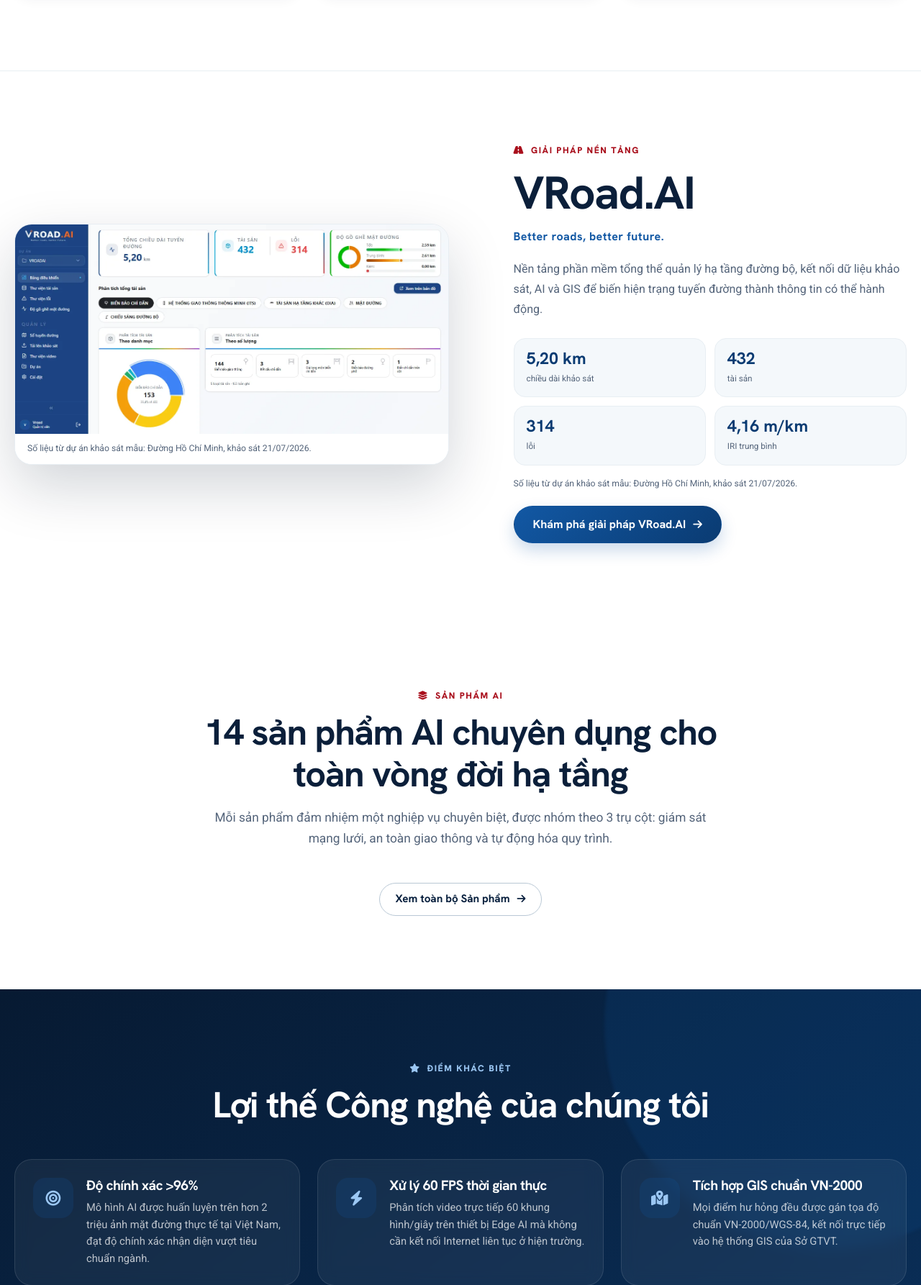
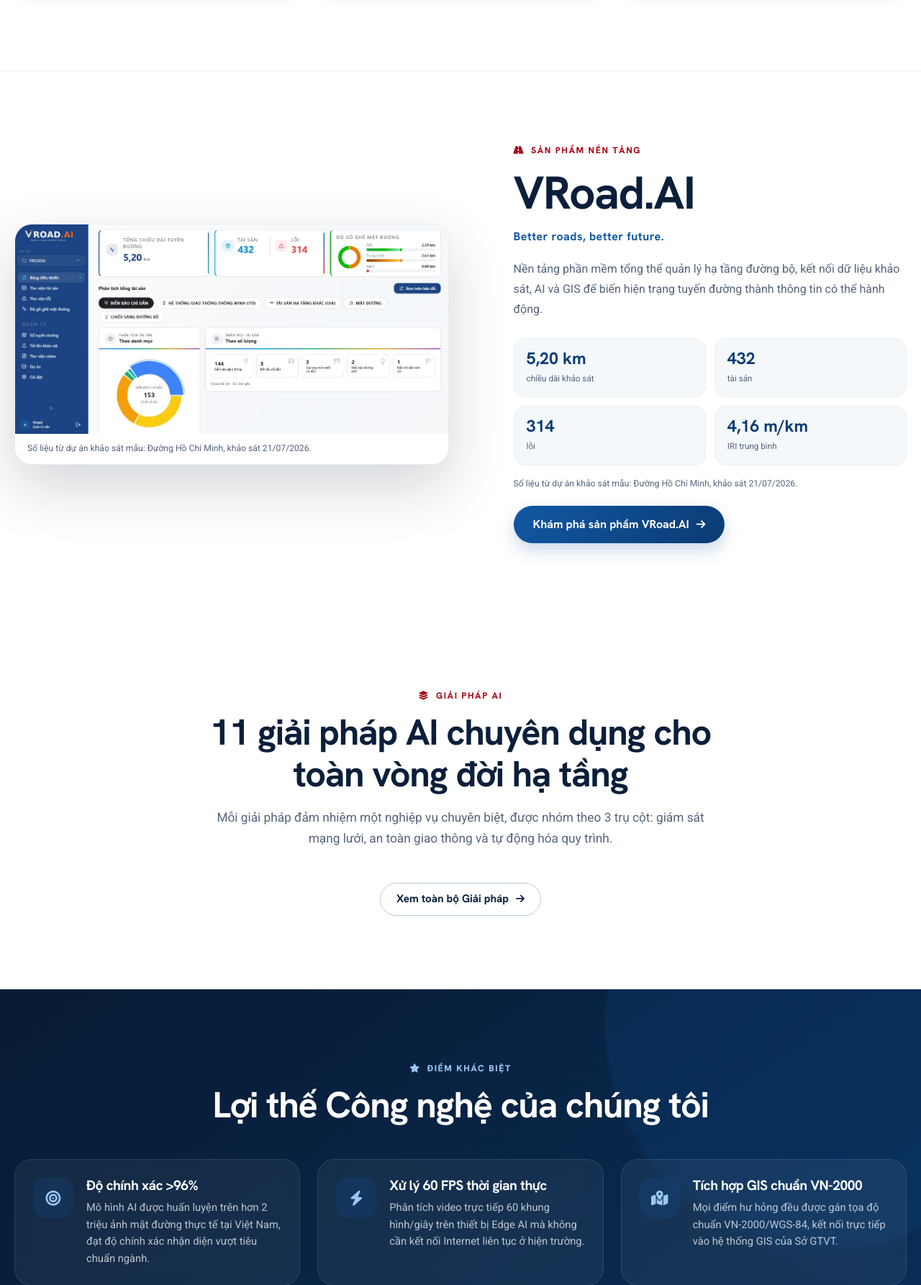
Before and after one commit to congtri2103/TADIC, a Django app: page / in a window 1280 px wide. Shown: the part 3374-5160 px from the top of the page at 72% size. Run offline with Django 5.2, Linux system fonts and the light colour scheme; data that the repository does not hold is empty.

Commit message:
feat: tach danh muc giai phap va san pham

```diff
--- a/apps/home/management/commands/seed_data.py
+++ b/apps/home/management/commands/seed_data.py
@@ -135,7 +135,7 @@ PARTNERS = [
 # ─── Stats ────────────────────────────────────────────────────────────────────
 STATS = [
     {"label": "km đường đã khảo sát",           "target_value": 1800, "suffix": "+",  "icon": "fa-road",             "order": 1},
-    {"label": "Tác nhân AI trong hệ sinh thái",  "target_value": 14,   "suffix": "",   "icon": "fa-robot",            "order": 2},
+    {"label": "Sản phẩm & tác nhân AI trong hệ sinh thái", "target_value": 14, "suffix": "", "icon": "fa-robot", "order": 2},
     {"label": "Độ chính xác nhận diện",          "target_value": 96,   "suffix": "%",  "icon": "fa-bullseye",         "order": 3},
     {"label": "Tỉnh thành đang triển khai",      "target_value": 5,    "suffix": "+",  "icon": "fa-map-location-dot", "order": 4},
 ]
--- a/apps/home/templates/home/base.html
+++ b/apps/home/templates/home/base.html
@@ -44,49 +44,55 @@
           <ul class="nav__list" id="navList">
             <li><a href="{% url 'home' %}" class="nav__link {% if request.path == '/' %}active{% endif %}">Trang chủ</a></li>
             <li><a href="{% url 've_tadic' %}" class="nav__link {% if request.path == '/ve-tadic/' %}active{% endif %}">Về chúng tôi</a></li>
-            <li class="has-dropdown">
-              <div class="nav__item-wrap">
-                <a href="{% url 'giai_phap_vroad' %}" class="nav__link {% if '/giai-phap/vroad-ai/' in request.path %}active{% endif %}">Giải pháp</a>
-                <button class="dropdown-toggle" type="button" aria-label="Mở danh mục giải pháp" aria-expanded="false">
-                  <i class="fa-solid fa-chevron-down" aria-hidden="true"></i>
-                </button>
-              </div>
-              <div class="dropdown">
-                <a href="{% url 'giai_phap_vroad' %}" class="dropdown__solution">
-                  <span class="dropdown__solution-icon"><i class="fa-solid fa-road"></i></span>
-                  <span class="dropdown__solution-copy"><strong>VRoad.AI</strong><small>Better roads, better future.</small></span>
-                  <i class="fa-solid fa-arrow-right dropdown__solution-arrow" aria-hidden="true"></i>
-                </a>
-              </div>
-            </li>
             <li class="has-dropdown has-dropdown--mega">
               <div class="nav__item-wrap">
-                <a href="{% url 'san_pham_list' %}" class="nav__link {% if request.path == '/tac-nhan-ai/' or '/san-pham/' in request.path %}active{% endif %}">Sản phẩm</a>
-                <button class="dropdown-toggle" type="button" aria-label="Mở danh mục sản phẩm" aria-expanded="false">
+                <a href="{% url 'giai_phap_list' %}" class="nav__link {% if '/giai-phap/' in request.path %}active{% endif %}">Giải pháp</a>
+                <button class="dropdown-toggle" type="button" aria-label="Mở danh mục giải pháp" aria-expanded="false">
                   <i class="fa-solid fa-chevron-down" aria-hidden="true"></i>
                 </button>
               </div>
               <div class="dropdown dropdown--mega">
                 <div class="mega-grid">
-                  {% regroup nav_products by category_group as nav_groups %}
+                  {% regroup nav_solutions by category_group as nav_groups %}
                   {% for group in nav_groups %}
                   <div class="mega-col">
                     <p class="mega-col__head">
                       <i class="fa-solid {% if group.grouper == 'road_network' %}fa-road{% elif group.grouper == 'road_safety' %}fa-shield-halved{% else %}fa-gears{% endif %}"></i>
                       {% if group.grouper == 'road_network' %}Giám sát Mạng lưới Đường bộ{% elif group.grouper == 'road_safety' %}An toàn Giao thông{% else %}Tự động hóa Quy trình{% endif %}
                     </p>
-                    {% if group.grouper == 'road_network' %}<span class="mega-col__badge">Thuộc giải pháp VRoad.AI</span>{% endif %}
                     <ul class="mega-col__list">
                       {% for p in group.list %}
-                      <li><a href="{% url 'san_pham_detail' p.key %}">{{ p.title }}<span>{{ p.subtitle|truncatechars:46 }}</span></a></li>
+                      <li><a href="{{ p.get_absolute_url }}">{{ p.title }}<span>{{ p.subtitle|truncatechars:46 }}</span></a></li>
                       {% endfor %}
                     </ul>
                   </div>
                   {% endfor %}
                 </div>
                 <div class="mega-dropdown__footer">
-                  <a href="{% url 'san_pham_list' %}" class="btn btn--outline btn--sm">Xem toàn bộ 14 sản phẩm <i class="fa-solid fa-arrow-right"></i></a>
+                  <a href="{% url 'giai_phap_list' %}" class="btn btn--outline btn--sm">Xem toàn bộ 11 giải pháp <i class="fa-solid fa-arrow-right"></i></a>
                 </div>
+              </div>
+            </li>
+            <li class="has-dropdown">
+              <div class="nav__item-wrap">
+                <a href="{% url 'san_pham_list' %}" class="nav__link {% if '/san-pham/' in request.path %}active{% endif %}">Sản phẩm</a>
+                <button class="dropdown-toggle" type="button" aria-label="Mở danh mục sản phẩm" aria-expanded="false">
+                  <i class="fa-solid fa-chevron-down" aria-hidden="true"></i>
+                </button>
+              </div>
+              <div class="dropdown">
+                {% for p in nav_products %}
+                <a href="{{ p.get_absolute_url }}" class="dropdown__solution">
+                  <span class="dropdown__solution-icon"><i class="fa-solid {{ p.icon }}"></i></span>
+                  <span class="dropdown__solution-copy"><strong>{{ p.title }}</strong><small>{{ p.subtitle|truncatechars:55 }}</small></span>
+                  <i class="fa-solid fa-arrow-right dropdown__solution-arrow" aria-hidden="true"></i>
+                </a>
+                {% endfor %}
+                <a href="{% url 'san_pham_vroad' %}" class="dropdown__solution">
+                  <span class="dropdown__solution-icon"><i class="fa-solid fa-road"></i></span>
+                  <span class="dropdown__solution-copy"><strong>Phần mềm quản lý tài sản</strong><small>VRoad.AI — Better roads, better future.</small></span>
+                  <i class="fa-solid fa-arrow-right dropdown__solution-arrow" aria-hidden="true"></i>
+                </a>
               </div>
             </li>
             <li><a href="{% url 'du_an' %}" class="nav__link {% if '/du-an/' in request.path %}active{% endif %}">Dự án</a></li>
@@ -133,15 +139,13 @@
         <div class="footer-col">
           <h4>Giải pháp</h4>
           <ul class="footer-links">
-            <li><a href="{% url 'giai_phap_vroad' %}">VRoad.AI</a></li>
+            {% for p in nav_solutions|slice:":5" %}<li><a href="{{ p.get_absolute_url }}">{{ p.title }}</a></li>{% endfor %}
+            <li><a href="{% url 'giai_phap_list' %}">Xem tất cả</a></li>
           </ul>
           <h4 class="footer-col__subhead">Sản phẩm</h4>
           <ul class="footer-links">
-            <li><a href="{% url 'san_pham_detail' 'road-vision-ai' %}">AI.RAMS</a></li>
-            <li><a href="{% url 'san_pham_detail' 'ats-camera' %}">AI.NETRAM</a></li>
-            <li><a href="{% url 'san_pham_detail' 'construction-monitoring' %}">AI.Construction</a></li>
-            <li><a href="{% url 'san_pham_detail' 'ai-inspection' %}">AI.DMS</a></li>
-            <li><a href="{% url 'home' %}#giai-phap">Ứng dụng GIS di động</a></li>
+            {% for p in nav_products %}<li><a href="{{ p.get_absolute_url }}">{{ p.title }}</a></li>{% endfor %}
+            <li><a href="{% url 'san_pham_vroad' %}">Phần mềm quản lý tài sản</a></li>
           </ul>
         </div>
 
@@ -202,11 +206,15 @@
           <label class="form-label" for="modalProduct">Lĩnh vực quan tâm</label>
           <select class="form-control" id="modalProduct" name="product_interest">
             <option value="all">-- Chọn lĩnh vực --</option>
-            <option value="road-vision-ai">AI.RAMS — Đánh giá hư hỏng và quản lý bảo trì đường bộ AI</option>
-            <option value="ats-camera">AI.NETRAM — Hệ thống giám sát video AI</option>
-            <option value="construction-monitoring">AI.Construction — Hệ thống giám sát công trình xây dựng AI</option>
-            <option value="ai-inspection">AI.DMS — Số hóa và quản lý hồ sơ tích hợp AI</option>
-            <option value="mobile-gis">Ứng dụng GIS di động</option>
+            <optgroup label="Sản phẩm">
+              <option value="road-vision-ai">AI.RAMS — Đánh giá hư hỏng và quản lý bảo trì đường bộ AI</option>
+              <option value="ai-inspection">Số hóa tài liệu — AI.DMS</option>
+              <option value="ats-camera">AI.NETRAM — Hệ thống giám sát video AI</option>
+              <option value="vroad-ai">Phần mềm quản lý tài sản — VRoad.AI</option>
+            </optgroup>
+            <optgroup label="Giải pháp AI">
+              {% for p in nav_solutions %}<option value="{{ p.key }}">{{ p.title }}</option>{% endfor %}
+            </optgroup>
           </select>
         </div>
         <div class="form-group">
--- a/apps/home/templates/home/index.html
+++ b/apps/home/templates/home/index.html
@@ -153,7 +153,7 @@
   </div>
 </section>
 
-<!-- Giải pháp nền tảng VRoad.AI -->
+<!-- Sản phẩm nền tảng VRoad.AI -->
 <section class="section section--white solution-home-section">
   <div class="container solution-home-grid">
     <figure class="solution-home-visual solution-ui-frame reveal">
@@ -163,7 +163,7 @@
       <figcaption>{{ sample_note }}</figcaption>
     </figure>
     <div class="solution-home-content reveal">
-      <p class="eyebrow"><i class="fa-solid fa-road"></i> Giải pháp nền tảng</p>
+      <p class="eyebrow"><i class="fa-solid fa-road"></i> Sản phẩm nền tảng</p>
       <h2>{{ solution.name }}</h2>
       <p class="solution-home-tagline">{{ solution.tagline }}</p>
       <p class="solution-home-summary">{{ solution.summary }}</p>
@@ -173,28 +173,28 @@
         {% endfor %}
       </div>
       <p class="solution-sample-note">{{ sample_note }}</p>
-      <a href="{% url 'giai_phap_vroad' %}" class="btn btn--primary btn--lg">Khám phá giải pháp VRoad.AI <i class="fa-solid fa-arrow-right"></i></a>
+      <a href="{% url 'san_pham_vroad' %}" class="btn btn--primary btn--lg">Khám phá sản phẩm VRoad.AI <i class="fa-solid fa-arrow-right"></i></a>
     </div>
   </div>
 </section>
 
-<!-- Danh sách sản phẩm AI -->
+<!-- Danh sách giải pháp AI -->
 <section class="section section--white" id="giai-phap">
   <div class="container">
     <div class="section-head section-head--center reveal">
-      <p class="eyebrow"><i class="fa-solid fa-layer-group"></i> Sản phẩm AI</p>
-      <h2>14 sản phẩm AI chuyên dụng cho toàn vòng đời hạ tầng</h2>
-      <p class="section-head__desc">Mỗi sản phẩm đảm nhiệm một nghiệp vụ chuyên biệt, được nhóm theo 3 trụ cột: giám sát mạng lưới, an toàn giao thông và tự động hóa quy trình.</p>
+      <p class="eyebrow"><i class="fa-solid fa-layer-group"></i> Giải pháp AI</p>
+      <h2>11 giải pháp AI chuyên dụng cho toàn vòng đời hạ tầng</h2>
+      <p class="section-head__desc">Mỗi giải pháp đảm nhiệm một nghiệp vụ chuyên biệt, được nhóm theo 3 trụ cột: giám sát mạng lưới, an toàn giao thông và tự động hóa quy trình.</p>
     </div>
 
-    {% regroup products by get_category_group_display as home_product_groups %}
+    {% regroup solutions by get_category_group_display as home_product_groups %}
     {% for group in home_product_groups %}
     <div class="products-category products-category--home reveal">
       <div class="category-heading category-heading--sm">
         <span class="category-heading__icon">
           <i class="fa-solid {% if 'Mạng lưới' in group.grouper %}fa-road{% elif 'An toàn' in group.grouper %}fa-shield-halved{% else %}fa-gears{% endif %}"></i>
         </span>
-        <div><p class="eyebrow">0{{ forloop.counter }} &middot; {{ group.list|length }} sản phẩm</p><h3>{{ group.grouper }}</h3></div>
+        <div><p class="eyebrow">0{{ forloop.counter }} &middot; {{ group.list|length }} giải pháp</p><h3>{{ group.grouper }}</h3></div>
       </div>
       <div class="grid-4 product-grid reveal-group">
         {% for product in group.list %}
@@ -206,7 +206,7 @@
           <span class="product-card__tag">{{ product.tag }}</span>
           <h3>{{ product.title }}</h3>
           <p>{{ product.subtitle }}</p>
-          <a href="{% url 'san_pham_detail' product.key %}" class="link-arrow">
+          <a href="{{ product.get_absolute_url }}" class="link-arrow">
             Chi tiết <i class="fa-solid fa-arrow-right"></i>
           </a>
         </article>
@@ -216,7 +216,7 @@
     {% endfor %}
 
     <div class="section-actions reveal">
-      <a href="{% url 'san_pham_list' %}" class="btn btn--outline">Xem toàn bộ Sản phẩm <i class="fa-solid fa-arrow-right"></i></a>
+      <a href="{% url 'giai_phap_list' %}" class="btn btn--outline">Xem toàn bộ Giải pháp <i class="fa-solid fa-arrow-right"></i></a>
     </div>
   </div>
 </section>
--- a/apps/home/urls.py
+++ b/apps/home/urls.py
@@ -1,12 +1,22 @@
 from django.urls import path
+from django.views.generic import RedirectView
 from . import views
 
 urlpatterns = [
     path('', views.home, name='home'),
     path('ve-tadic/', views.ve_tadic, name='ve_tadic'),
-    path('giai-phap/vroad-ai/', views.giai_phap_vroad, name='giai_phap_vroad'),
-    path('tac-nhan-ai/', views.san_pham_list, name='tac_nhan_ai'),
+    path(
+        'giai-phap/vroad-ai/',
+        RedirectView.as_view(pattern_name='san_pham_vroad', permanent=True),
+    ),
+    path('giai-phap/', views.giai_phap_list, name='giai_phap_list'),
+    path('giai-phap/<slug:key>/', views.giai_phap_detail, name='giai_phap_detail'),
+    path(
+        'tac-nhan-ai/',
+        RedirectView.as_view(pattern_name='giai_phap_list', permanent=True),
+    ),
     path('san-pham/', views.san_pham_list, name='san_pham_list'),
+    path('san-pham/vroad-ai/', views.san_pham_vroad, name='san_pham_vroad'),
     path('san-pham/<slug:key>/', views.san_pham_detail, name='san_pham_detail'),
     path('du-an/', views.du_an_list, name='du_an'),
     path('tin-tuc/', views.tin_tuc_list, name='tin_tuc_list'),
--- a/apps/home/views.py
+++ b/apps/home/views.py
@@ -1,4 +1,4 @@
-from django.shortcuts import render, get_object_or_404
+from django.shortcuts import get_object_or_404, redirect, render
 from .models import Product, NewsArticle, Project, Testimonial, Partner, Stat
 
 # ── Static context data ────────────────────────────────────────────────────────
@@ -283,7 +283,8 @@ def _base_ctx():
         'solution':      VROAD_SOLUTION,
         'sample_stats':  VROAD_SAMPLE_STATS,
         'sample_note':   VROAD_SAMPLE_NOTE,
-        'nav_products':  Product.objects.filter(is_active=True),
+        'nav_solutions': Product.objects.filter(is_active=True, kind='solution'),
+        'nav_products':  Product.objects.filter(is_active=True, kind='product'),
     }
 
 
@@ -293,7 +294,7 @@ def home(request):
     """Trang chủ — Corporate overview."""
     ctx = _base_ctx()
     ctx.update({
-        'products':      Product.objects.filter(is_active=True),
+        'solutions':     Product.objects.filter(is_active=True, kind='solution'),
         'stats':         Stat.objects.all(),
         'news_articles': NewsArticle.objects.filter(is_published=True)[:3],
         'projects':      Project.objects.filter(is_active=True)[:4],
@@ -313,19 +314,30 @@ def ve_tadic(request):
     return render(request, 'home/ve_tadic.html', ctx)
 
 
-def san_pham_list(request):
-    """Danh sách sản phẩm và tác nhân AI."""
+def giai_phap_list(request):
+    """Danh sách các giải pháp AI chuyên biệt."""
     ctx = _base_ctx()
     ctx.update({
-        'products':      Product.objects.filter(is_active=True),
-        'page_title':    'Tác nhân AI',
-        'page_desc':     'Hệ sinh thái sản phẩm và tác nhân AI cho quản lý hạ tầng giao thông đường bộ.',
+        'products':   Product.objects.filter(is_active=True, kind='solution'),
+        'page_title': 'Giải pháp AI',
+        'page_desc':  'Hệ sinh thái giải pháp AI cho quản lý hạ tầng giao thông đường bộ.',
+    })
+    return render(request, 'home/giai_phap_list.html', ctx)
+
+
+def san_pham_list(request):
+    """Danh sách các sản phẩm thương mại của TADIC."""
+    ctx = _base_ctx()
+    ctx.update({
+        'products':   Product.objects.filter(is_active=True, kind='product'),
+        'page_title': 'Sản phẩm',
+        'page_desc':  'Các sản phẩm thương mại ứng dụng AI và số hóa của TADIC.',
     })
     return render(request, 'home/san_pham.html', ctx)
 
 
-def giai_phap_vroad(request):
-    """Trang giới thiệu giải pháp nền tảng VRoad.AI."""
+def san_pham_vroad(request):
+    """Trang giới thiệu sản phẩm nền tảng VRoad.AI."""
     products_by_key = {
         product.key: product
         for product in Product.objects.filter(
@@ -351,25 +363,39 @@ def giai_phap_vroad(request):
         'asset_groups': VROAD_ASSET_GROUPS,
         'ui_images': VROAD_UI_IMAGES,
     })
-    return render(request, 'home/giai_phap_vroad.html', ctx)
+    return render(request, 'home/san_pham_vroad.html', ctx)
+
+
+def _product_detail(request, key, expected_kind):
+    product = get_object_or_404(Product, key=key, is_active=True)
+    if product.kind != expected_kind:
+        return redirect(product.get_absolute_url(), permanent=True)
+
+    related = Product.objects.filter(
+        is_active=True,
+        kind=product.kind,
+        category_group=product.category_group,
+    ).exclude(pk=product.pk)[:3]
+    ctx = _base_ctx()
+    ctx.update({
+        'product': product,
+        'related': related,
+        'videos': PRODUCT_VIDEOS.get(key, []),
+        'is_vroad_product': key in VROAD_SOLUTION['product_keys'],
+        'page_title': product.title,
+        'page_desc': product.subtitle,
+    })
+    return render(request, 'home/san_pham_detail.html', ctx)
+
+
+def giai_phap_detail(request, key):
+    """Chi tiết giải pháp AI; chuyển hướng nếu key thuộc danh mục sản phẩm."""
+    return _product_detail(request, key, 'solution')
 
 
 def san_pham_detail(request, key):
-    """Chi tiết sản phẩm."""
-    product  = get_object_or_404(Product, key=key, is_active=True)
-    related  = Product.objects.filter(
-        is_active=True, category_group=product.category_group
-    ).exclude(pk=product.pk)[:3]
-    ctx = _base_ctx()
-    ctx.update({
-        'product':    product,
-        'related':    related,
-        'videos':     PRODUCT_VIDEOS.get(key, []),
-        'is_vroad_product': key in VROAD_SOLUTION['product_keys'],
-        'page_title': product.title,
-        'page_desc':  product.subtitle,
-    })
-    return render(request, 'home/san_pham_detail.html', ctx)
+    """Chi tiết sản phẩm; chuyển hướng nếu key thuộc danh mục giải pháp."""
+    return _product_detail(request, key, 'product')
 
 
 def du_an_list(request):
```
Also changed, not shown: apps/home/management/commands/seed_products.py (+17 -3 lines), apps/home/models.py (+10 -0 lines), apps/home/templates/home/giai_phap_list.html (added, +120 -0 lines), apps/home/templates/home/lien_he.html (+9 -5 lines), apps/home/templates/home/san_pham.html (+18 -75 lines), apps/home/templates/home/san_pham_detail.html (+15 -7 lines), apps/home/templates/home/san_pham_vroad.html (renamed from apps/home/templates/home/giai_phap_vroad.html, +10 -9 lines), apps/home/migrations/0002_product_kind.py (added).
